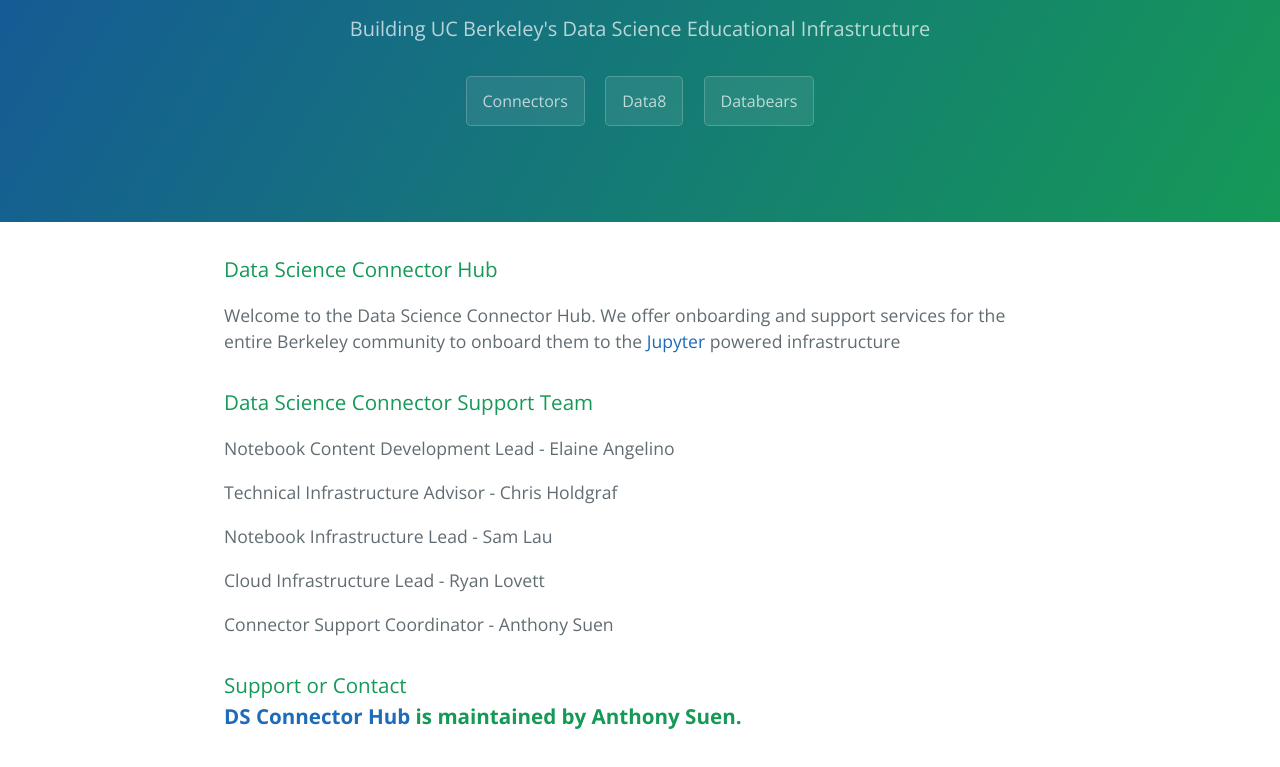
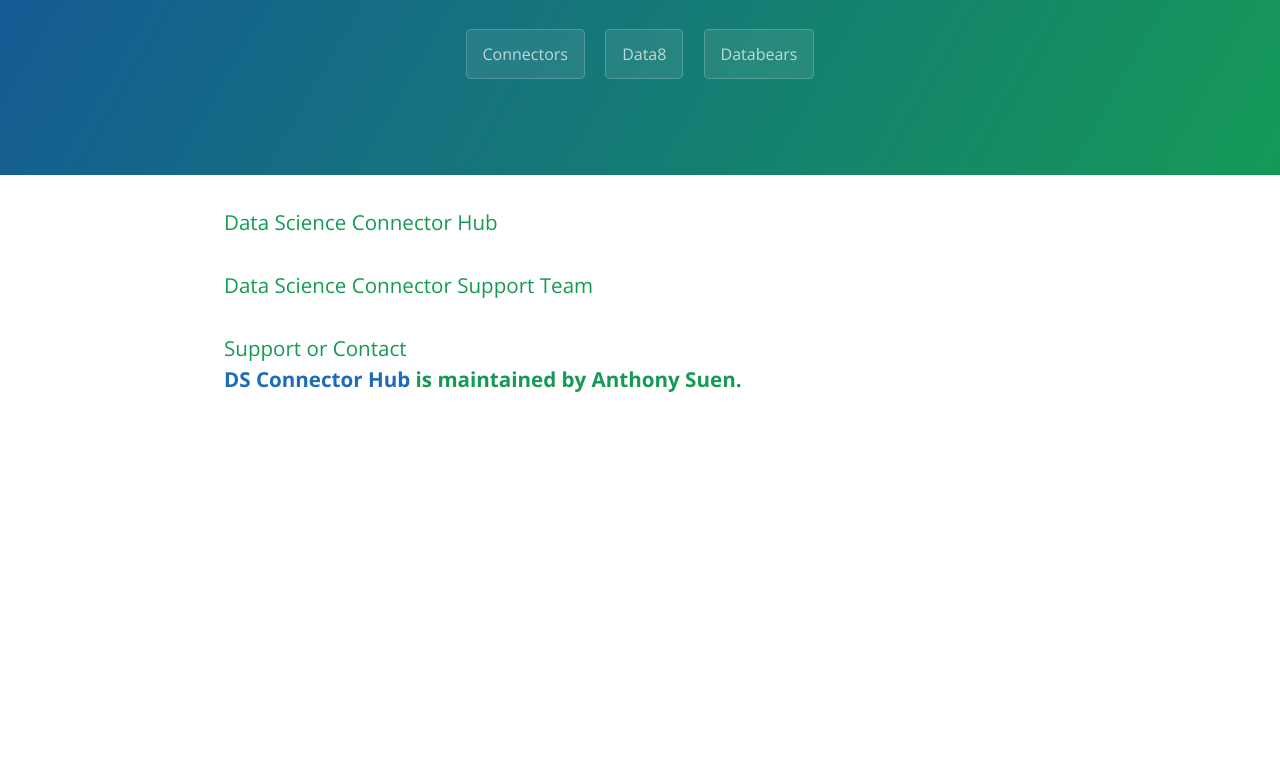
Before and after one commit to data-8/connector-instructors, a plain HTML site: page index.html in a window 1280 px wide. Shown: the part 161-928 px from the top of the page. After the commit the page ends 800 px from the top, so only its background shows below. Drawn offline with nearby package versions, Linux system fonts and the light colour scheme.

Commit message:
deleted info

```diff
--- a/index.html
+++ b/index.html
@@ -12,7 +12,7 @@
   <body>
     <section class="page-header">
       <h1 class="project-name">Data Science Connectors</h1>
-      <h2 class="project-tagline">Building UC Berkeley's Data Science Educational Infrastructure</h2>
+      <h2 class="project-tagline"></h2>
       <a href="http://data8.org/connectors" class="btn">Connectors</a>
       <a href="http://data8.org/" class="btn">Data8</a>
       <a href="http://databears.berkeley.edu" class="btn">Databears</a>
@@ -22,15 +22,7 @@
       <h3>
 <a id="welcome-to-github-pages" class="anchor" href="#welcome-to-github-pages" aria-hidden="true"><span class="octicon octicon-link"></span></a>Data Science Connector Hub</h3>
 
-<p>Welcome to the Data Science Connector Hub. We offer onboarding and support services for the entire Berkeley community to onboard them to the <a href="http://jupyter.org/" span class="octicon octicon-link">Jupyter</a> powered infrastructure</p>
-
 <h3>Data Science Connector Support Team</h3>
-
-<p>Notebook Content Development Lead - Elaine Angelino</p>
-<p>Technical Infrastructure Advisor - Chris Holdgraf</p>
-<p>Notebook Infrastructure Lead - Sam Lau</h3>
-<p>Cloud Infrastructure Lead - Ryan Lovett</p>
-<p>Connector Support Coordinator - Anthony Suen</p>
 
 <h3>
 <a id="support-or-contact" class="anchor" href="#support-or-contact" aria-hidden="true"><span class="octicon octicon-link"></span></a>Support or Contact</
```
